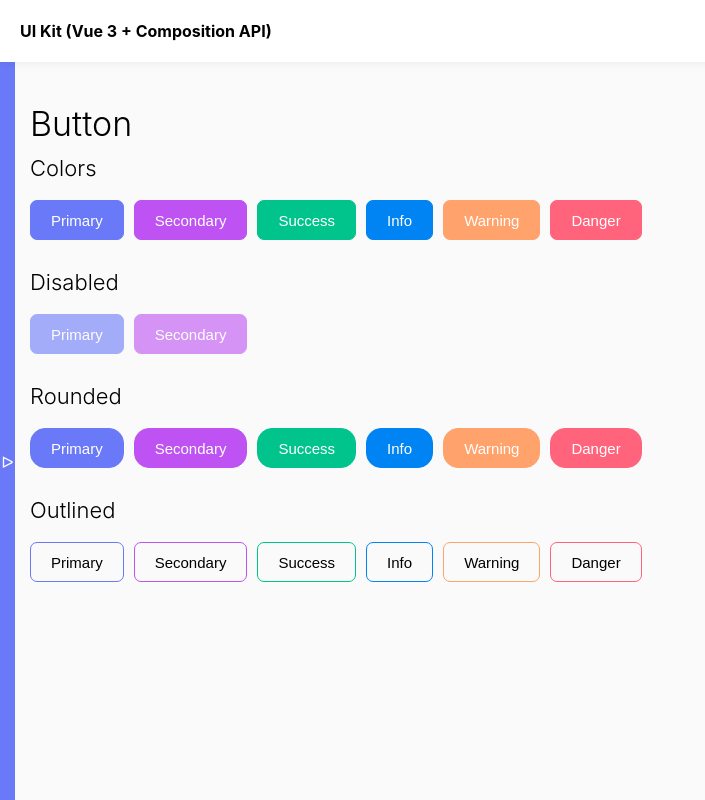
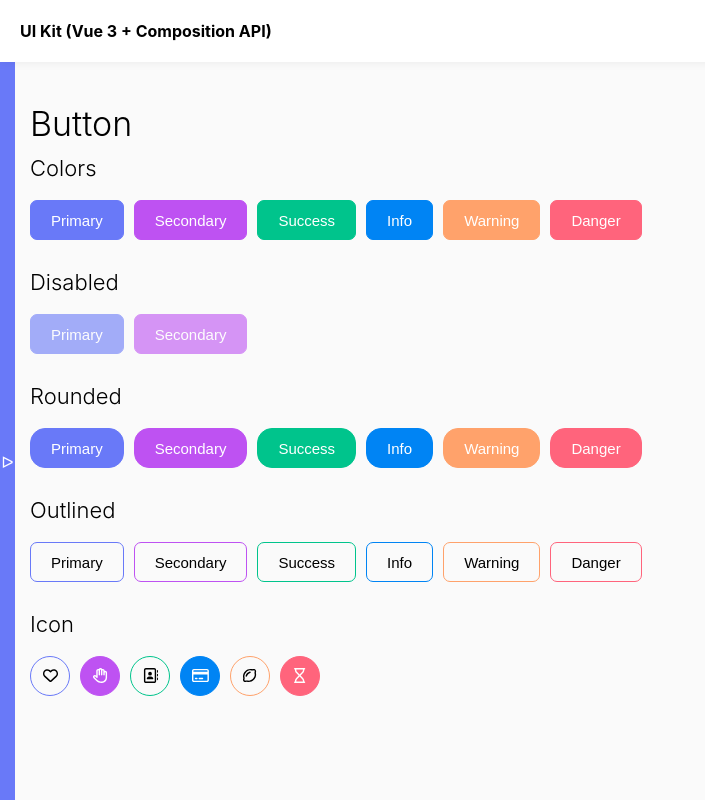
Before and after one commit to BadVoice/UI-kit-vue3, a Vue app: page /button in a window 1280 px wide. Shown: the whole page, without its empty margins (0-705 px from the left). Built offline with nearby package versions, Linux system fonts and the light colour scheme.

Commit message:
feat: add btns-icons

```diff
--- a/package.json
+++ b/package.json
@@ -9,6 +9,11 @@
     "preview": "vite preview"
   },
   "dependencies": {
+    "@fortawesome/fontawesome-svg-core": "^6.2.0",
+    "@fortawesome/free-brands-svg-icons": "^6.2.0",
+    "@fortawesome/free-regular-svg-icons": "^6.2.0",
+    "@fortawesome/free-solid-svg-icons": "^6.2.0",
+    "@fortawesome/vue-fontawesome": "^3.0.1",
     "vue": "^3.2.37",
     "vue-router": "^4.1.5"
   },
--- a/src/components/Button.vue
+++ b/src/components/Button.vue
@@ -19,6 +19,10 @@
         outlined: {
             type: Boolean,
             required: false
+        },
+        icon: {
+            type: String,
+            required: false
         }
     })
 </script>
@@ -26,11 +30,18 @@
 
 <template>
     <button
-        :class="['btn', `btn_${color}`, {'btn_rounded': rounded},
-        {'btn_outlined': outlined}]"
+        :class="[
+        'btn', `btn_${color}`, {'btn_rounded': rounded},
+        {'btn_outlined': outlined},
+        {'btn_icon': icon}
+
+        ]"
         :disabled="disabled"
         >
-        {{label}}
+        <span v-if="icon">
+             <font-awesome-icon :icon="`fa-regular fa-${icon}`" />
+        </span>
+        <span v-else>{{label}}</span>
     </button>
 </template>
 
@@ -106,6 +117,12 @@
                 color: #fff;
             }
         }
+        &_icon {
+            padding: 0;
+            width: 40px;
+            height: 40px;
+            border-radius: 50%;
+        }
     }
 
 </style>
--- a/src/main.js
+++ b/src/main.js
@@ -2,7 +2,15 @@ import { createApp, useAttrs } from 'vue'
 import '@/styles/global.scss'
 import App from './App.vue'
 
-
 import router from './router'
 
-createApp(App).use(router).mount('#app')
+import { library } from '@fortawesome/fontawesome-svg-core'
+import { FontAwesomeIcon } from '@fortawesome/vue-fontawesome'
+import { faHeart, faHand, faAddressBook, faCreditCard, faLemon, faHourglass } from '@fortawesome/free-regular-svg-icons'
+library.add([faHeart, faHand, faAddressBook, faCreditCard, faLemon, faHourglass])
+
+
+createApp(App)
+.use(router)
+.component('font-awesome-icon', FontAwesomeIcon)
+.mount('#app')
--- a/src/views/Button.vue
+++ b/src/views/Button.vue
@@ -37,6 +37,15 @@
         <Button label="Danger" color="danger" :outlined="true" />
     </div>
 
+    <h2 class="heading-2">Icon</h2>
+    <div class="line">
+        <Button  color="primary" icon="heart" :outlined="true"/>
+        <Button  color="second" icon="hand" />
+        <Button  color="success" icon="address-book" :outlined="true"/>
+        <Button  color="info" icon="credit-card" />
+        <Button  color="warning" icon="lemon" :outlined="true"/>
+        <Button  color="danger" icon="hourglass" />
+    </div>
 
 
 
```
Also changed, not shown: 1 other file (tests, documents, lock files or other folders).
